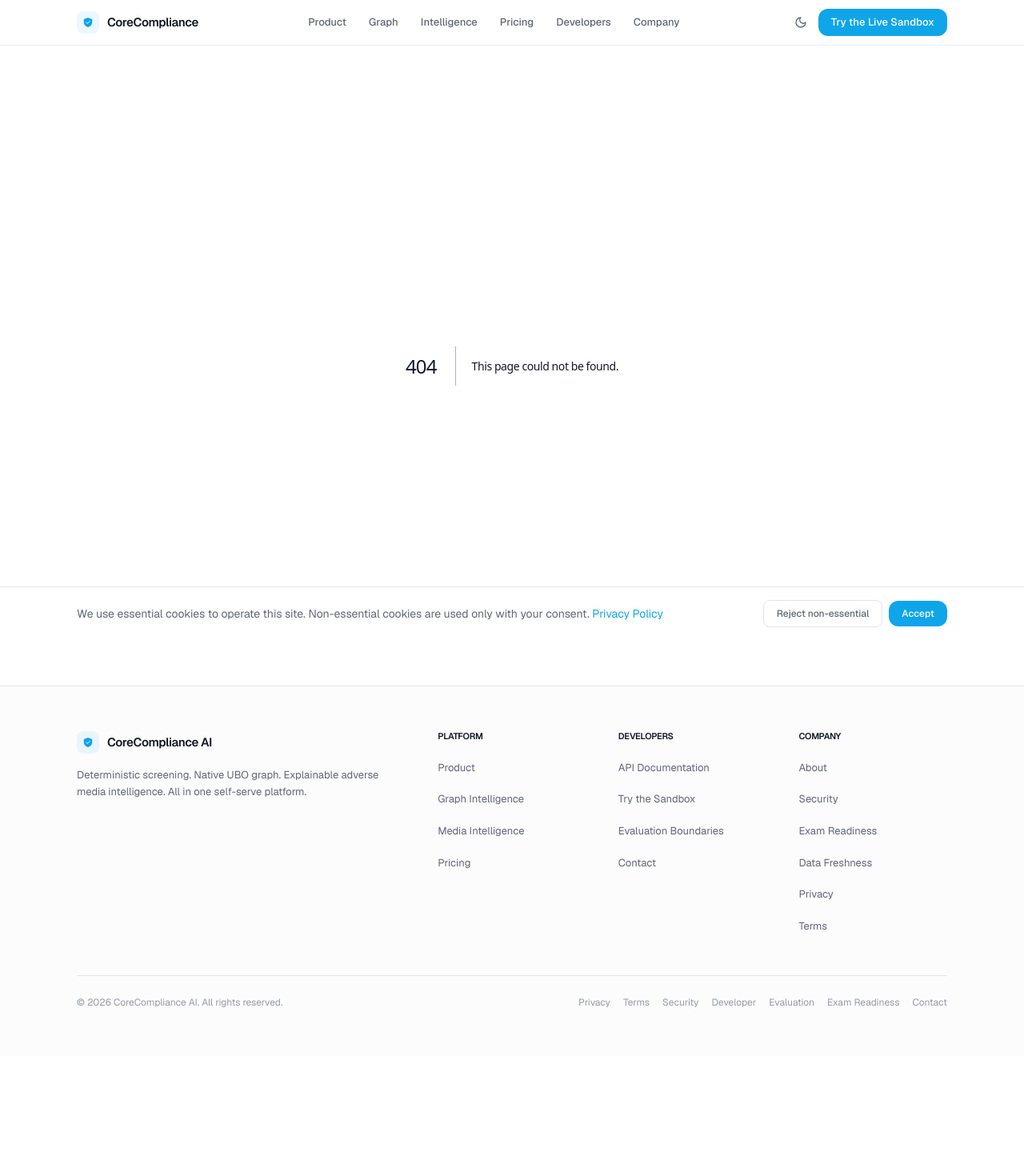
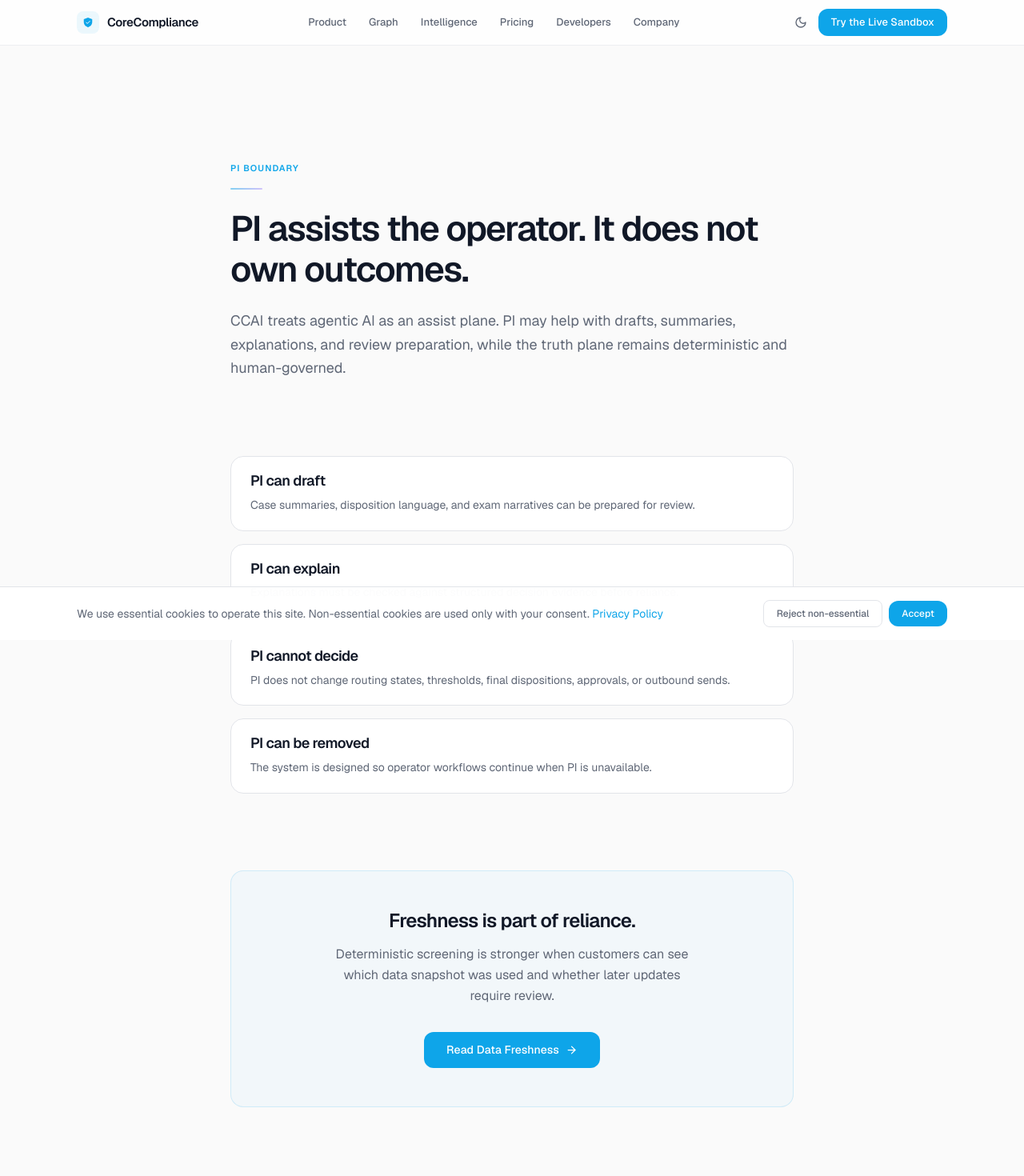
Before and after one commit to Alex2026-ai/ccai-marketing, a Next.js app: page /pi-assistive in a window 1280 px wide. Before the commit this address had no page. Shown: the top 1470 px of the page at 80% size. Before the commit the page ends 1320 px from the top, so only its background shows below. Built offline with nearby package versions, Linux system fonts and the light colour scheme.

Commit message:
feat: add human review and pi trust pages
Add claim-safe marketing pages for human review design and PI assistive boundaries, linked from the trust navigation.

```diff
--- /dev/null
+++ b/src/app/human-review/page.tsx
@@ -0,0 +1,62 @@
+import type { Metadata } from "next"
+import Link from "next/link"
+import { ArrowRight } from "lucide-react"
+import { AnimateOnScroll } from "@/components/animate-on-scroll"
+
+export const metadata: Metadata = {
+  title: "Human Review by Design — CoreCompliance AI",
+  description:
+    "How CCAI keeps human review explicit, risk-scaled, and separate from automated screening evidence.",
+}
+
+const controls = [
+  ["Risk-scaled friction", "Low-risk work can move quickly; high-risk work requires stronger evidence acknowledgement."],
+  ["Second-review paths", "Critical cases can require a distinct reviewer before final disposition."],
+  ["PI draft boundaries", "PI can draft and summarize, but operator review remains required."],
+  ["Stale-context checks", "Stale or changed context is surfaced before approval-adjacent actions."],
+]
+
+export default function HumanReviewPage() {
+  return (
+    <div className="mx-auto max-w-3xl px-5 py-24 md:py-36 lg:px-8">
+      <div className="fade-in-up">
+        <p className="section-label">Human Review</p>
+        <div className="section-divider mt-4" />
+        <h1 className="mt-6 text-[2.5rem] font-semibold leading-[1.08] tracking-tight md:text-[2.75rem]">
+          The human checkpoint is designed, not assumed.
+        </h1>
+        <p className="mt-6 text-lg leading-relaxed text-muted">
+          CCAI is built for regulated teams that need review quality, not just
+          approval buttons. The product surfaces risk, evidence, PI involvement,
+          and stale context so human review remains meaningful.
+        </p>
+      </div>
+
+      <AnimateOnScroll className="mt-24">
+        <div className="grid gap-4">
+          {controls.map(([title, body]) => (
+            <div key={title} className="rounded-2xl border border-border bg-surface px-6 py-5">
+              <h2 className="text-lg font-semibold tracking-tight">{title}</h2>
+              <p className="mt-2 text-sm leading-relaxed text-muted">{body}</p>
+            </div>
+          ))}
+        </div>
+      </AnimateOnScroll>
+
+      <AnimateOnScroll className="mt-24">
+        <div className="rounded-2xl border border-accent/15 bg-accent/3 px-8 py-12 text-center">
+          <h2 className="text-2xl font-semibold tracking-tight">See how PI stays assistive.</h2>
+          <p className="mx-auto mt-4 max-w-md text-base leading-relaxed text-muted">
+            PI helps operators work faster without becoming the final decision authority.
+          </p>
+          <div className="mt-8">
+            <Link href="/pi-assistive" className="btn-primary text-base">
+              Read PI Boundary
+              <ArrowRight size={15} />
+            </Link>
+          </div>
+        </div>
+      </AnimateOnScroll>
+    </div>
+  )
+}
--- /dev/null
+++ b/src/app/pi-assistive/page.tsx
@@ -0,0 +1,63 @@
+import type { Metadata } from "next"
+import Link from "next/link"
+import { ArrowRight } from "lucide-react"
+import { AnimateOnScroll } from "@/components/animate-on-scroll"
+
+export const metadata: Metadata = {
+  title: "PI Is Assistive, Not Authoritative — CoreCompliance AI",
+  description:
+    "How CCAI uses PI to draft, summarize, and explain while keeping final outcomes under deterministic and human-controlled workflows.",
+}
+
+const boundaries = [
+  ["PI can draft", "Case summaries, disposition language, and exam narratives can be prepared for review."],
+  ["PI can explain", "Explanations must be checked against structured decision evidence before reliance."],
+  ["PI cannot decide", "PI does not change routing states, thresholds, final dispositions, approvals, or outbound sends."],
+  ["PI can be removed", "The system is designed so operator workflows continue when PI is unavailable."],
+]
+
+export default function PIAssistivePage() {
+  return (
+    <div className="mx-auto max-w-3xl px-5 py-24 md:py-36 lg:px-8">
+      <div className="fade-in-up">
+        <p className="section-label">PI Boundary</p>
+        <div className="section-divider mt-4" />
+        <h1 className="mt-6 text-[2.5rem] font-semibold leading-[1.08] tracking-tight md:text-[2.75rem]">
+          PI assists the operator. It does not own outcomes.
+        </h1>
+        <p className="mt-6 text-lg leading-relaxed text-muted">
+          CCAI treats agentic AI as an assist plane. PI may help with drafts,
+          summaries, explanations, and review preparation, while the truth plane
+          remains deterministic and human-governed.
+        </p>
+      </div>
+
+      <AnimateOnScroll className="mt-24">
+        <div className="grid gap-4">
+          {boundaries.map(([title, body]) => (
+            <div key={title} className="rounded-2xl border border-border bg-surface px-6 py-5">
+              <h2 className="text-lg font-semibold tracking-tight">{title}</h2>
+              <p className="mt-2 text-sm leading-relaxed text-muted">{body}</p>
+            </div>
+          ))}
+        </div>
+      </AnimateOnScroll>
+
+      <AnimateOnScroll className="mt-24">
+        <div className="rounded-2xl border border-accent/15 bg-accent/3 px-8 py-12 text-center">
+          <h2 className="text-2xl font-semibold tracking-tight">Freshness is part of reliance.</h2>
+          <p className="mx-auto mt-4 max-w-md text-base leading-relaxed text-muted">
+            Deterministic screening is stronger when customers can see which data
+            snapshot was used and whether later updates require review.
+          </p>
+          <div className="mt-8">
+            <Link href="/data-freshness" className="btn-primary text-base">
+              Read Data Freshness
+              <ArrowRight size={15} />
+            </Link>
+          </div>
+        </div>
+      </AnimateOnScroll>
+    </div>
+  )
+}
--- a/src/components/site-footer.tsx
+++ b/src/components/site-footer.tsx
@@ -27,6 +27,8 @@
       { label: "Security", href: "/security" },
       { label: "Exam Readiness", href: "/regulatory-examination" },
       { label: "Data Freshness", href: "/data-freshness" },
+      { label: "Human Review", href: "/human-review" },
+      { label: "PI Boundary", href: "/pi-assistive" },
       { label: "Privacy", href: "/privacy" },
       { label: "Terms", href: "/terms" },
     ],
```
Also changed, not shown: 3 other files (tests, documents, lock files or other folders).
